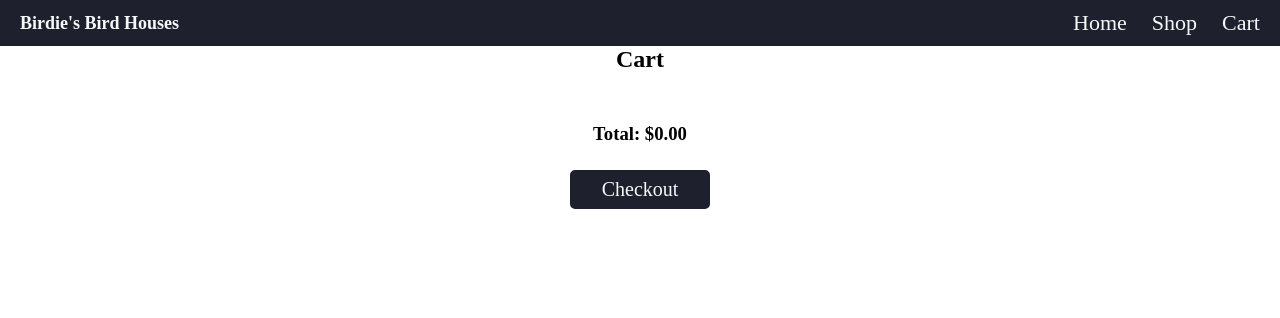
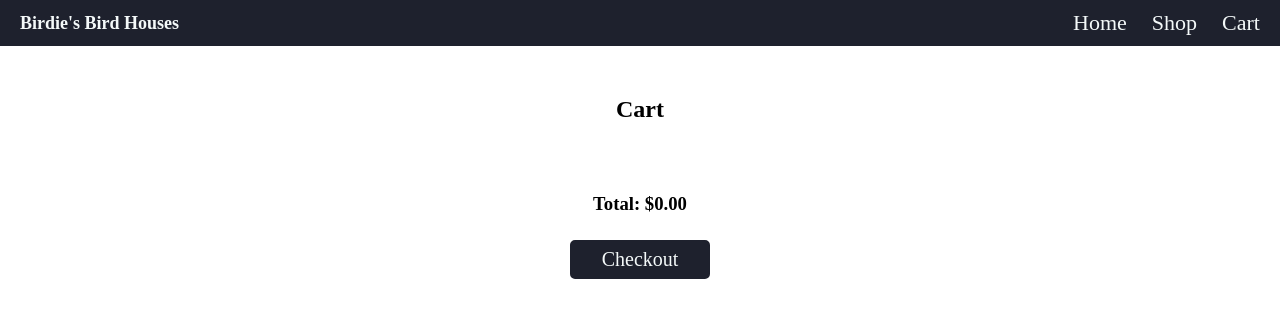
Before and after one commit to robisonwebdev/shopping-cart, a React (Create React App) app: page /cart in a window 1280 px wide. Shown: the top 318 px of the page. Built offline with nearby package versions, Linux system fonts and the light colour scheme; a web font is replaced by a local one.

Commit message:
Added margin-top and justify-content to .cart Added border-spacing of zero, adjusted padding, and text-align on .cart_items Removed .cart_items ul Set font-size on .cart_items thead Set border-bottom on .cart_items thead tr th

```diff
--- a/src/styles/Main/Cart/Cart.css
+++ b/src/styles/Main/Cart/Cart.css
@@ -2,23 +2,25 @@
     display: flex;
     flex-direction: column;
     align-items: center;
+    justify-content: flex-start;
     gap: 25px;
 
+    margin-top: 50px;
     height: 100%;
     width: 100%;
 }
 
 .cart_items {
-    padding: 0 30px;
-    height: auto;
+    border-spacing: 0;
+    padding: 10px 20px;
+    text-align: center;
     width: 100%;
 }
 
-.cart_items ul {
-    display: flex;
-    flex-direction: column;
-    gap: 20px;
+.cart_items thead {
+    font-size: 0.85rem;
+}
 
-    height: auto;
-    width: 100%;
+.cart_items thead tr th {
+  border-bottom: 2px solid black;
 }
```
